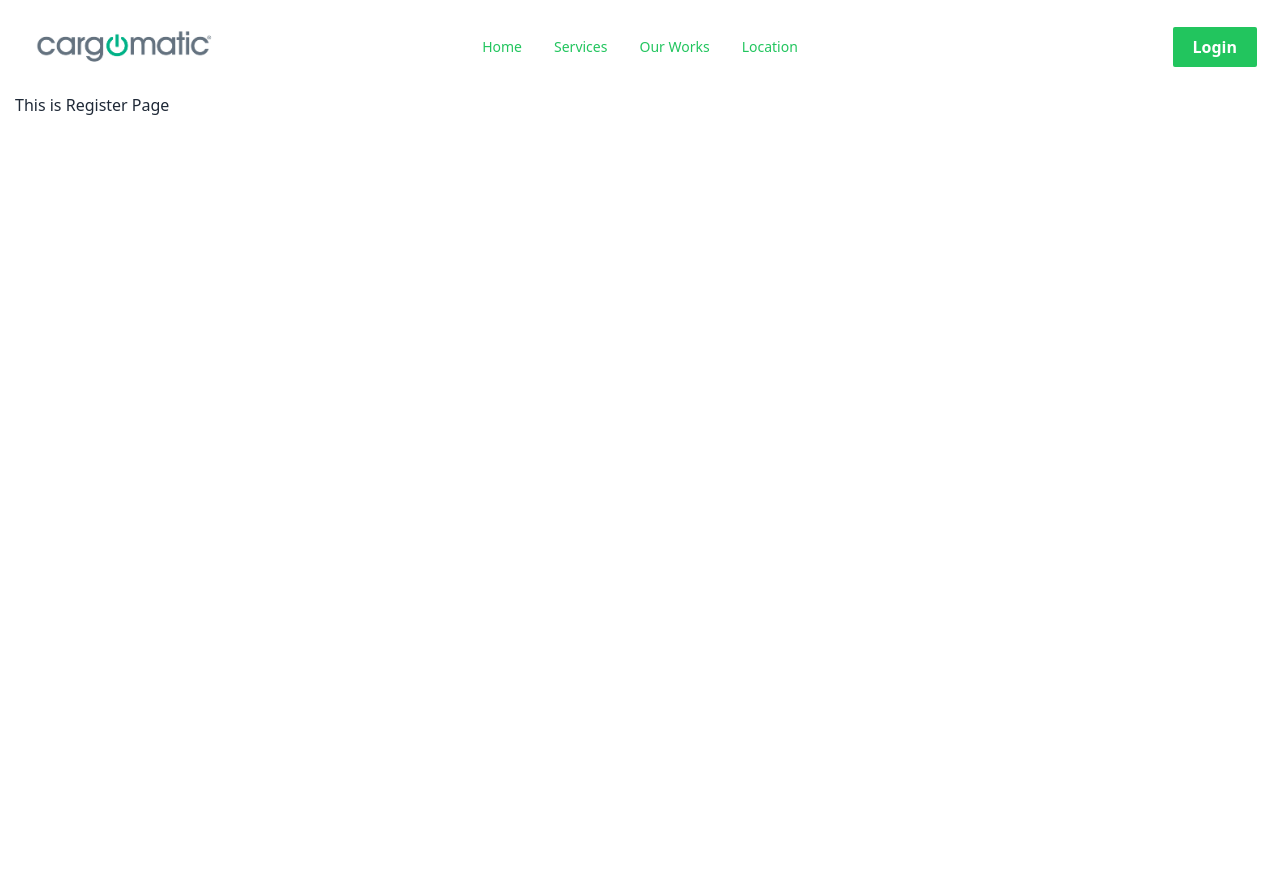
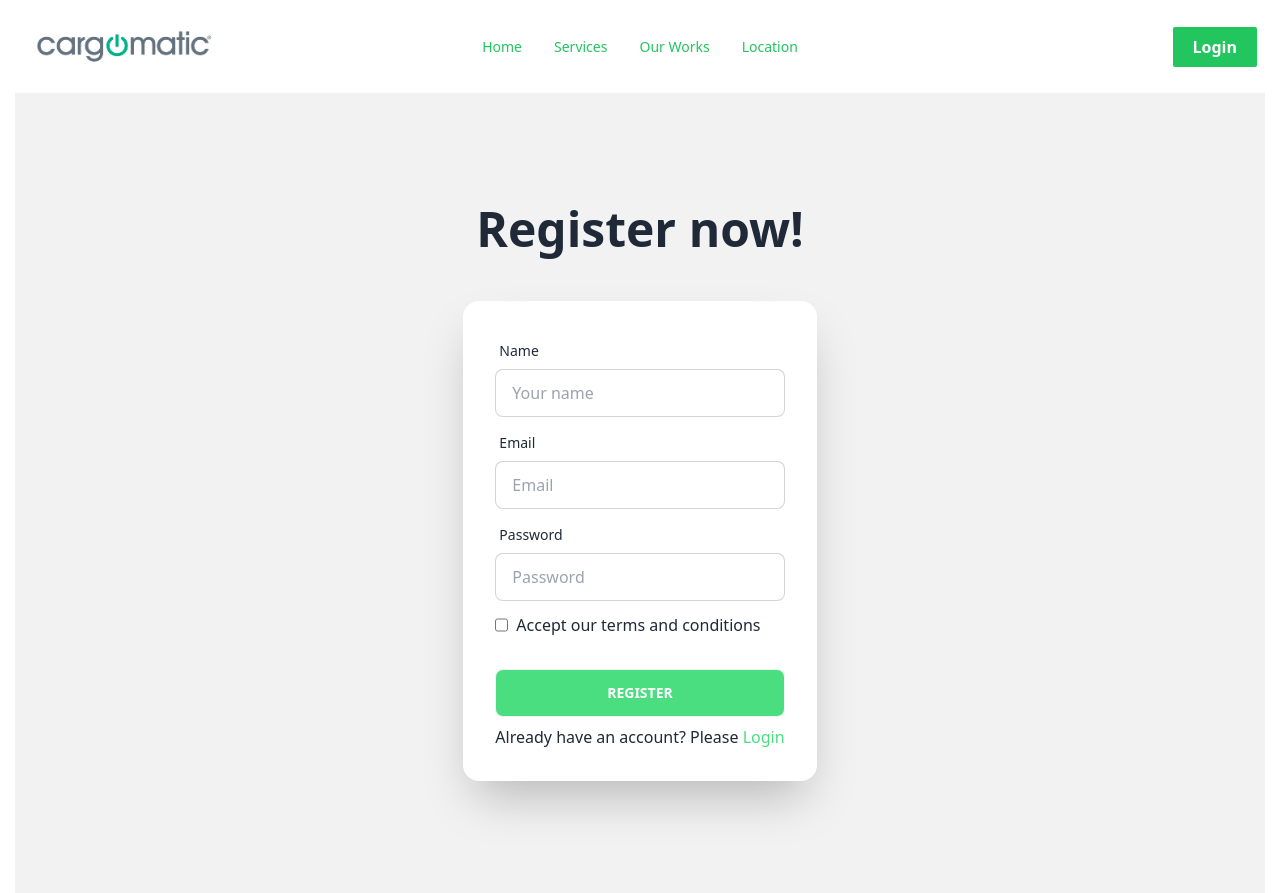
Before and after one commit to Sayedul3731/corporate-event-management, a React (Vite) app: page /register in a window 1280 px wide. Before the commit the page ends 800 px from the top, so only its background shows below. Built offline with nearby package versions, Linux system fonts and the light colour scheme; a web font is replaced by a local one.

Commit message:
Register Page Customize and added

```diff
--- a/src/Pages/Login/Login.jsx
+++ b/src/Pages/Login/Login.jsx
@@ -5,7 +5,7 @@ const Login = () => {
     return (
         <div className="hero min-h-screen bg-base-200">
             <div className="hero-content flex-col">
-                <div className="text-center lg:text-left">
+                <div className="text-center lg:text-left mb-8">
                     <h1 className="text-5xl font-bold">Login now!</h1>
                 </div>
                 <div className="card flex-shrink-0 w-full max-w-sm shadow-2xl bg-base-100">
@@ -30,7 +30,7 @@ const Login = () => {
                            </div>
                         </div>
                         <div className="form-control mt-6">
-                            <button className="btn btn-primary">Login</button>
+                            <button className="btn bg-green-400 text-white">Login</button>
                         </div>
                         <p>Do not have an account? Please <Link to="/register"><span className="text-green-400">Register</span></Link></p>
                     </form>
--- a/src/Pages/Register/Register.jsx
+++ b/src/Pages/Register/Register.jsx
@@ -1,10 +1,44 @@
-
+import { Link } from "react-router-dom"
 
 const Register = () => {
     return (
-        <div>
-            <h1>This is Register Page</h1>
+        <div className="hero min-h-screen bg-base-200">
+        <div className="hero-content flex-col">
+            <div className="text-center lg:text-left mb-8">
+                <h1 className="text-5xl font-bold">Register now!</h1>
+            </div>
+            <div className="card flex-shrink-0 w-full max-w-sm shadow-2xl bg-base-100">
+                <form className="card-body">
+                    <div className="form-control">
+                        <label className="label">
+                            <span className="label-text">Name</span>
+                        </label>
+                        <input type="text" placeholder="Your name" name="name" className="input input-bordered" required />
+                    </div>
+                    <div className="form-control">
+                        <label className="label">
+                            <span className="label-text">Email</span>
+                        </label>
+                        <input type="email" placeholder="Email" name="email" className="input input-bordered" required />
+                    </div>
+                    <div className="form-control">
+                        <label className="label">
+                            <span className="label-text">Password</span>
+                        </label>
+                        <input type="password" placeholder="Password" name="password" className="input input-bordered" required />
+                       <div className="flex gap-2 mt-3">
+                       <input type="checkbox" name="terms" id="terms" />
+                        <p>Accept our terms and conditions</p>
+                       </div>
+                    </div>
+                    <div className="form-control mt-6">
+                        <button className="btn bg-green-400 text-white">Register</button>
+                    </div>
+                    <p>Already have an account? Please <Link to="/login"><span className="text-green-400">Login</span></Link></p>
+                </form>
+            </div>
         </div>
+    </div>
     );
 };
 
```
